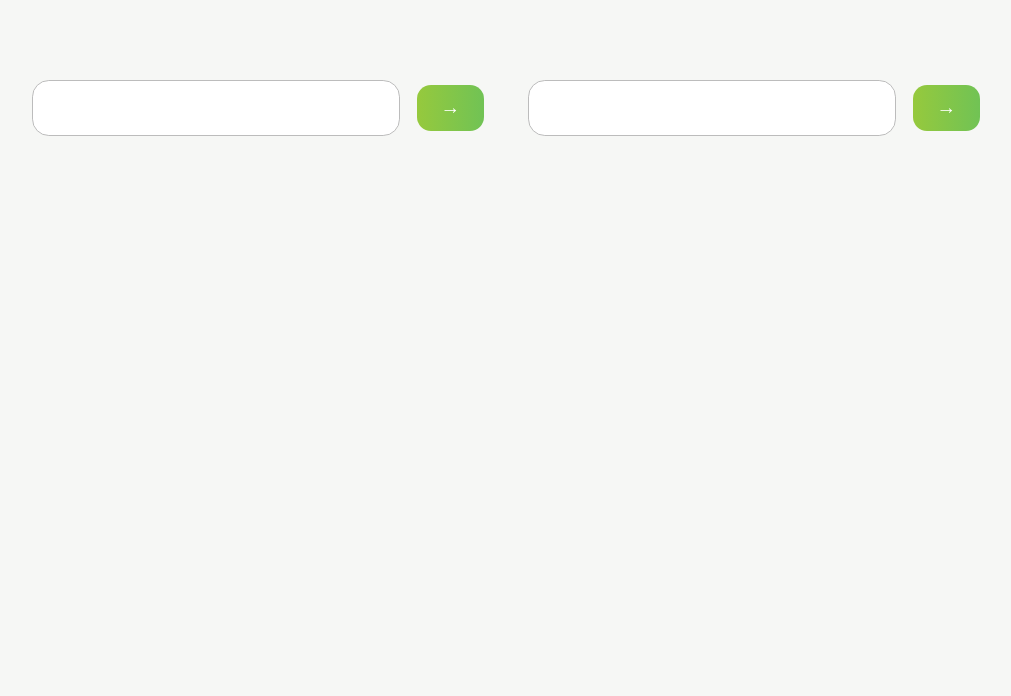
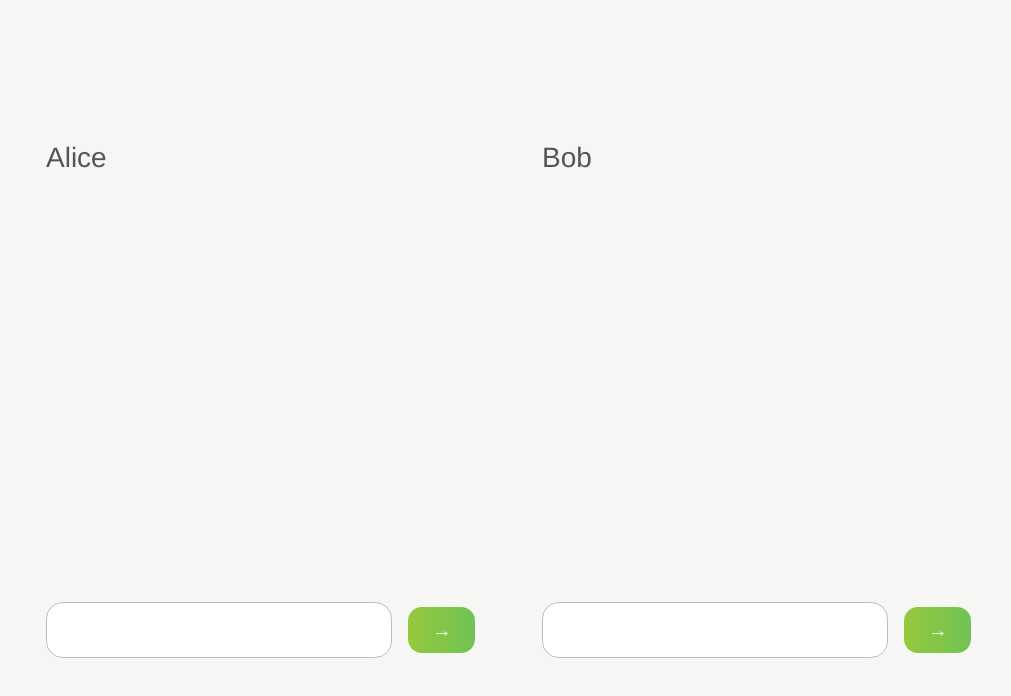
Before and after one commit to guillaumewuip/test-iadvize, a React app: page / in a window 1280 px wide. Shown: the top 696 px of the page, without its empty margins (126-1137 px from the left). Built offline with nearby package versions, Linux system fonts and the light colour scheme.

Commit message:
Better styles for message list

```diff
--- a/src/components/MessageBox/MessageBox.scss
+++ b/src/components/MessageBox/MessageBox.scss
@@ -1,16 +1,38 @@
 @import "../../../styles/variables";
+@import "../../../styles/colors";
 
 .message-box-container {
+  height: 100%;
   display: flex;
   flex-wrap: wrap;
+  align-items: center;
+  justify-content: space-between;
 }
 
   .message-box {
     flex: 1;
     flex-basis: 50%;
-    padding: 0 1em;
+    padding: 2em;
 
     @media screen and (max-width: $breakpoint-small) {
       flex-basis: 100%;
     }
   }
+
+    .message-box-title {
+      font-weight: 500;
+      color: $grey;
+      margin-bottom: 1em;
+    }
+
+    .messages-list {
+      height: 50vh;
+      overflow-y: scroll;
+      padding: 0 1em;
+      display: flex;
+      flex-direction: column-reverse; // keep scroll to bottom
+
+      @media screen and (max-width: $breakpoint-small) {
+        height: 40vh;
+      }
+    }
--- a/src/components/MessageBox/index.jsx
+++ b/src/components/MessageBox/index.jsx
@@ -6,15 +6,19 @@ import './MessageBox.scss';
 
 const MessageBox = ({ from, messages, send }) => (
   <div className="message-box">
-    <div>
-      {messages.map((message) => (
+    <h1 className="message-box-title">{from}</h1>
+    <div className="messages-list">
+      {messages
+        .reverse() // for css hack to keep scroll to bottom
+        .map((message) => (
           <Message
             key={message.id}
             text={message.text}
             color={message.from === from}
             right={message.from === from}
           />
-      ))}
+        ))
+      }
     </div>
     <MessageInput clickHandler={send} />
   </div>
--- a/styles/colors.scss
+++ b/styles/colors.scss
@@ -3,5 +3,7 @@ $green: #00b09b;
 $yellowGreen: #96c93d;
 $white: #fff;
 
+$grey: #555;
+
 $lightGrey: #bcbcbc;
 $whiteGrey: #f6f7f5;
--- a/styles/index.scss
+++ b/styles/index.scss
@@ -11,12 +11,16 @@ html {
   font-family: "Helvetica Neue", Helvetica, Aria, sans-serif;
   font-size: 14px;
   background: $whiteGrey;
-  min-height: 100%;
 }
 
-.app {
+html, body {
   width: 100%;
-  max-width: $breakpoint-large;
-  margin: 0 auto;
-  padding: 10vh 0;
+  height: 100%;
 }
+
+  .app {
+    width: 100%;
+    height: 100%;
+    max-width: $breakpoint-large;
+    margin: 0 auto;
+  }
```
Lines whose indentation alone changed are shown as unchanged.
